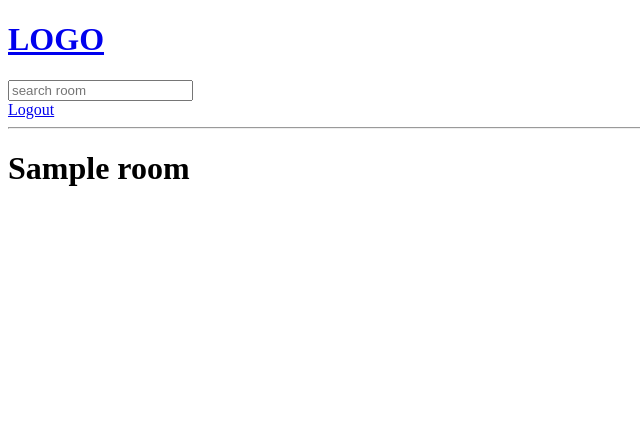
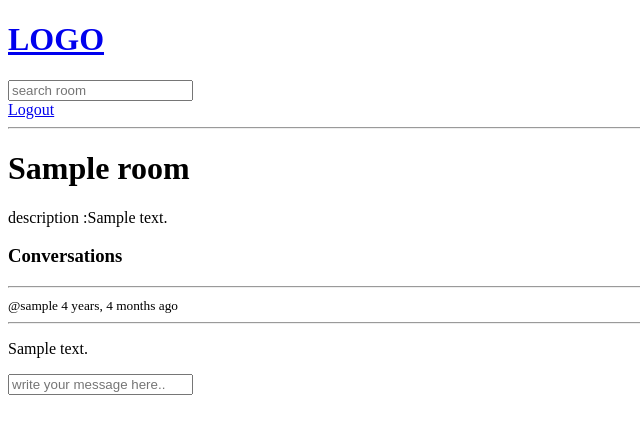
Before and after one commit to SamiDghim/django-blogtech, a Django app: page /room/1/ in a window 1280 px wide. Shown: the top 434 px of the page, without its empty margins (0-640 px from the left). Run offline with Django 5.2, Linux system fonts and the light colour scheme; a user stored in the database is signed in; tables that the repository leaves empty hold one stand-in row (values such as "Sample post").

Commit message:
add message create/show

```diff
--- a/base/templates/base/room.html
+++ b/base/templates/base/room.html
@@ -2,5 +2,24 @@
 
 {% block content %}
   <h1>  {{room.name}}</h1>
+  <p>description :{{room.description}}<p>
 
+    <div class="comment-wrapper">
+      <h3>Conversations</h3>
+      <hr>
+      {% for message in room_messages %}
+        <small>@{{message.user}}  {{message.created | timesince }} ago</small>
+        <hr>
+        <p>{{message.body}}</p>
+      {% endfor %}
+    </div>
+
+    {% if request.user.is_authenticated %}
+    <div class="comment-form">
+      <form action="" method="post">
+        {% csrf_token %}
+        <input type="text" name="body" placeholder="write your message here..">
+      </form>
+    </div>
+    {%endif%}
 {% endblock content %}
--- a/base/views.py
+++ b/base/views.py
@@ -7,7 +7,7 @@ from django.contrib.auth.models import User
 from django.contrib import messages
 from django.contrib.auth.decorators import login_required
 from django.contrib.auth.forms import UserCreationForm
-from .models import Room, Topic
+from .models import Room, Topic, Message
 from .forms import RoomForm
 from django.contrib.auth import authenticate, login, logout
 
@@ -60,8 +60,6 @@ def registerPage(request):
 
   return  render(request, 'base/login_register.html', { 'form': form})
 
-
-
 def home(request):
   q = request.GET.get('q') if request.GET.get('q') != None else ''
 
@@ -78,8 +76,18 @@ def home(request):
 
 def room(request,pk):
   room = Room.objects.get(id=pk)
+  room_messages = room.message_set.all().order_by('-created')
+  if request.method == 'POST':
+    message = Message.objects.create(
+      user= request.user,
+      room= room,
+      body= request.POST.get('body')
+    )
+    return redirect('room',pk=room.id)
 
-  context = {"room": room}
+
+
+  context = {"room": room, 'room_messages': room_messages}
   return  render(request, 'base/room.html', context)
 
 @login_required(login_url='login')
```
